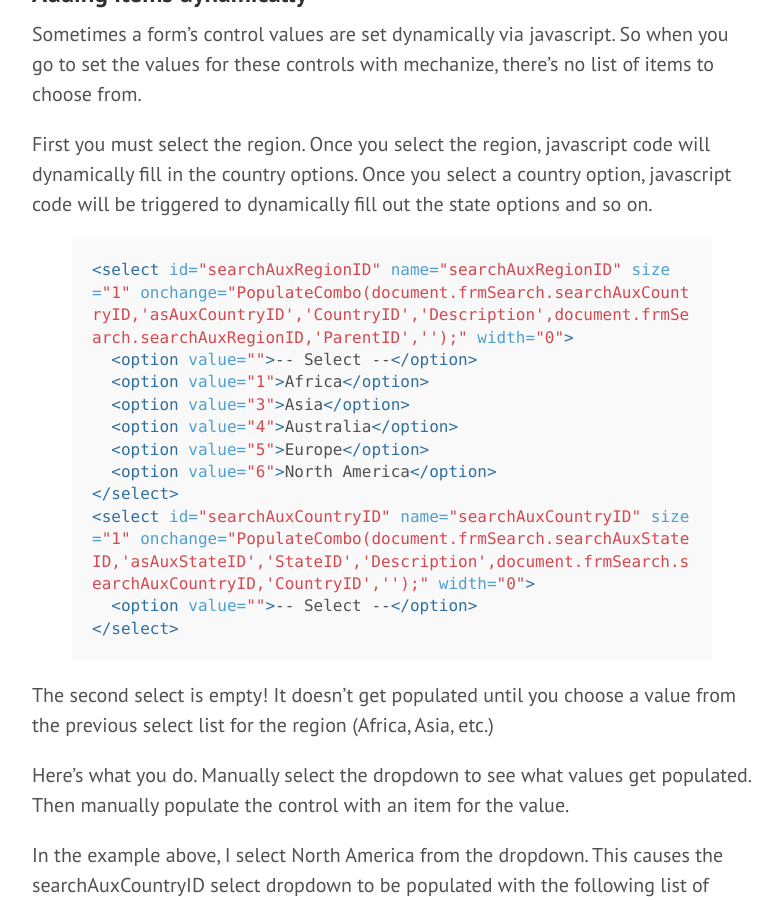
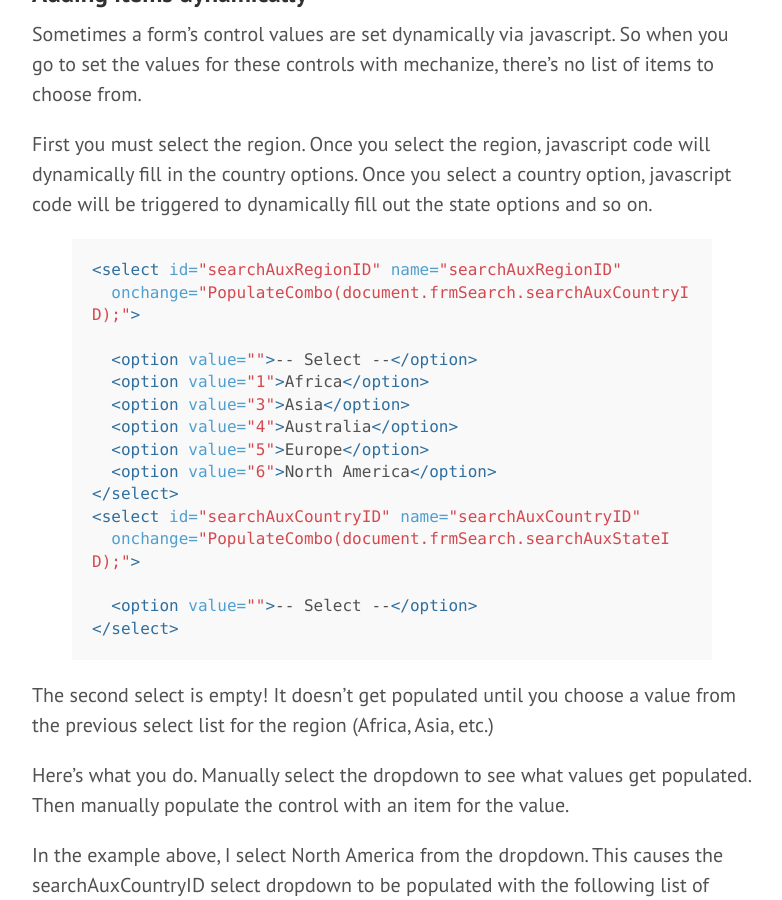
Before and after one commit to thayton/thayton.github.io, a Jekyll site: the page built from index.html, in a window 1280 px wide and 900 px high, scrolled down 6520 px. Shown: the whole window, without its empty margins (428-1210 px from the left). Built offline with Jekyll 4.4.1, drawn with Linux system fonts in a browser that asks for light colours; Markdown is read by kramdown in place of the engine named in the settings; the list of posts is cut into pages by our own code; some of the changed lines change nothing that is shown.

Commit message:
formatting

```diff
--- a/_posts/2014-11-28-form-handling-with-mechanize-and-beautifulsoup.md
+++ b/_posts/2014-11-28-form-handling-with-mechanize-and-beautifulsoup.md
@@ -258,7 +258,9 @@ fill in the country options. Once you select a country option, javascript code w
 to dynamically fill out the state options and so on.
 
 {% highlight html %}
-<select id="searchAuxRegionID" name="searchAuxRegionID" size="1" onchange="PopulateCombo(document.frmSearch.searchAuxCountryID,'asAuxCountryID','CountryID','Description',document.frmSearch.searchAuxRegionID,'ParentID','');" width="0">
+<select id="searchAuxRegionID" name="searchAuxRegionID"
+  onchange="PopulateCombo(document.frmSearch.searchAuxCountryID);">
+
   <option value="">-- Select --</option>
   <option value="1">Africa</option>
   <option value="3">Asia</option>
@@ -266,7 +268,9 @@ to dynamically fill out the state options and so on.
   <option value="5">Europe</option>
   <option value="6">North America</option>
 </select>
-<select id="searchAuxCountryID" name="searchAuxCountryID" size="1" onchange="PopulateCombo(document.frmSearch.searchAuxStateID,'asAuxStateID','StateID','Description',document.frmSearch.searchAuxCountryID,'CountryID','');" width="0">
+<select id="searchAuxCountryID" name="searchAuxCountryID"
+  onchange="PopulateCombo(document.frmSearch.searchAuxStateID);">
+
   <option value="">-- Select --</option>
 </select>
 {% endhighlight %}
```
